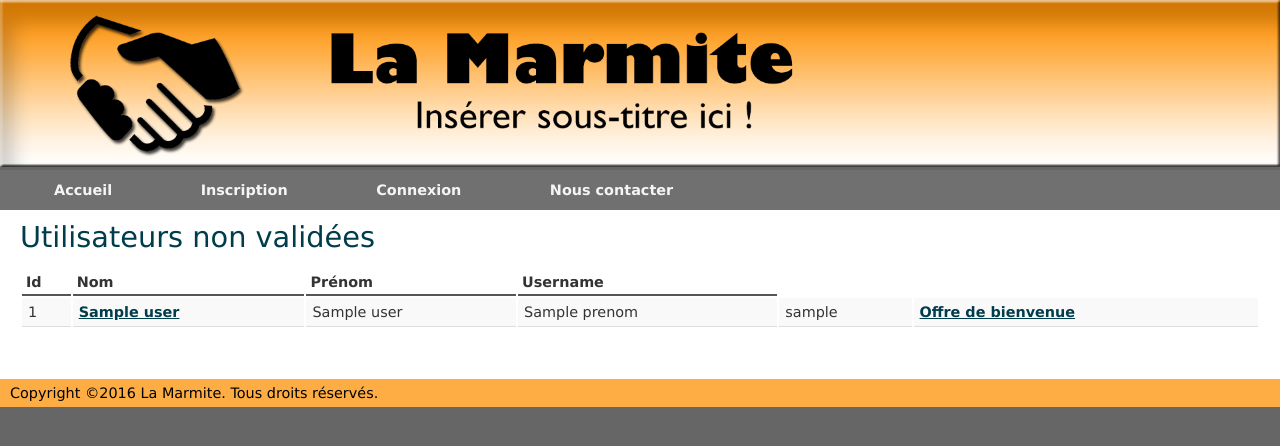
After one commit to NeoLied/AccorderieCakePhp, a CakePHP app: the page made by app/View/Users/utilisateur_pas_valide.ctp in a window 1280 px wide. The commit adds this page. Shown: the top 446 px of the page. Run offline with PHP 8.4 and a stand-in for CakePHP, Linux system fonts and the light colour scheme; the template is opened without the code that fills it: most values are stand-ins (such as "Sample title", 1, 10 or a date in 2020); some libraries are stand-ins or nearby versions.

Commit message:
utilisateur a validé : lien menu administration, creation d'une vue utilisateur_pas_valid

```diff
--- a/app/View/Layouts/default.ctp
+++ b/app/View/Layouts/default.ctp
@@ -72,6 +72,7 @@
         						<li><?php echo $this->Html->link('Liste utilisateurs','/users/'); ?></li>
         						<li><?php echo $this->Html->link('Liste annonces','/annonces/'); ?></li>
         						<li><?php echo $this->Html->link('Annonces à valider','/annonces/annonce_pas_valide/'); ?></li>
+								<li><?php echo $this->Html->link('Utilisateurs à valider','/users/utilisateur_pas_valide/'); ?></li>
       						</ul>
     					</li>
 <?php	} ?>
--- /dev/null
+++ b/app/View/Users/utilisateur_pas_valide.ctp
@@ -0,0 +1,32 @@
+
+
+<h1>Utilisateurs non validées</h1>
+
+<table>
+    <tr>
+        <th>Id</th>
+        <th>Nom</th>
+        <th>Prénom</th>
+        <th>Username</th>
+    </tr>
+
+    <?php foreach ($users as $user): ?>
+    <tr>
+        <td><?php echo $user['User']['id']; ?></td>
+        <td>
+            <?php echo $this->Html->link($user['User']['nom'],
+                array('controller' => 'users', 'action' => 'view', $user['User']['id'])); ?>
+        </td>
+        <td><?php echo $user['User']['nom']; ?></td>
+        <td><?php echo $user['User']['prenom']; ?></td>
+        <td><?php echo $user['User']['username']; ?></td>
+
+       <td> <?php echo $this->Html->link(
+            'Offre de bienvenue',
+            array('action' => 'offre_bienvenue', $user['User']['id'])
+        ); ?>
+       </td>
+
+        <?php endforeach; ?>
+        <?php unset($user); ?>
+</table>
```
Also changed, not shown: app/Controller/AnnoncesController.php (+7 -0 lines), app/Controller/UsersController.php (+7 -0 lines), app/View/Users/index.ctp (indentation only).
